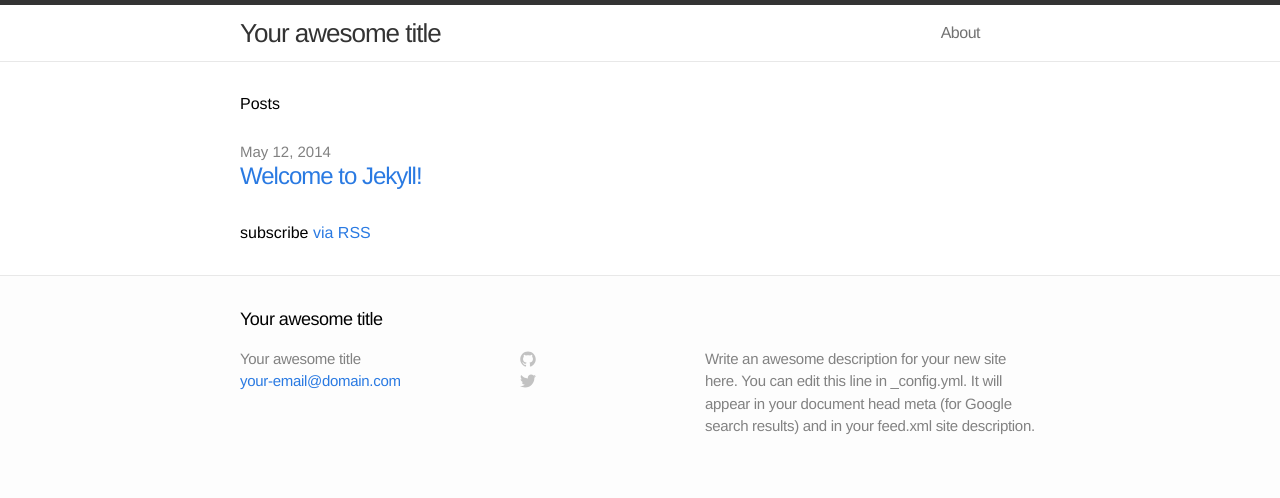
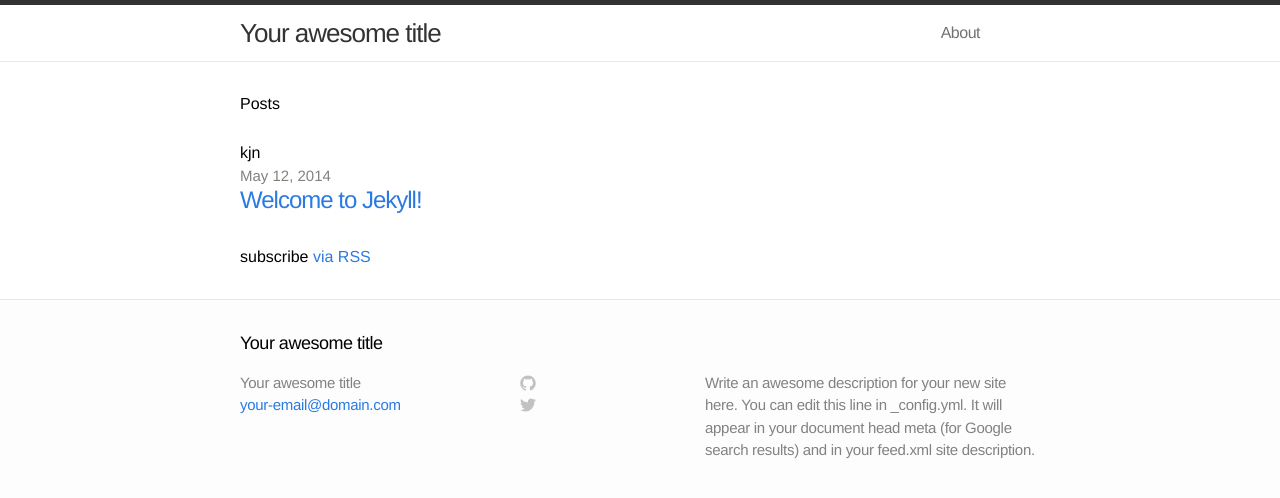
Before and after one commit to MayOneUS/2014-06-02-mayone.us-website, a Jekyll site: the page built from index.html, in a window 1280 px wide. Shown: the top 498 px of the page. Built offline with Jekyll 4.4.1, drawn with Linux system fonts in a browser that asks for light colours.

Commit message:
Updated index.html

```diff
--- a/index.html
+++ b/index.html
@@ -1,12 +1,14 @@
 ---
 layout: default
+published: true
 ---
 
 <div class="home">
 
   <h1>Posts</h1>
 
-  <ul class="posts">
+  <ul class="posts">kjn
+
     {% for post in site.posts %}
       <li>
         <span class="post-date">{{ post.date | date: "%b %-d, %Y" }}</span>
```
